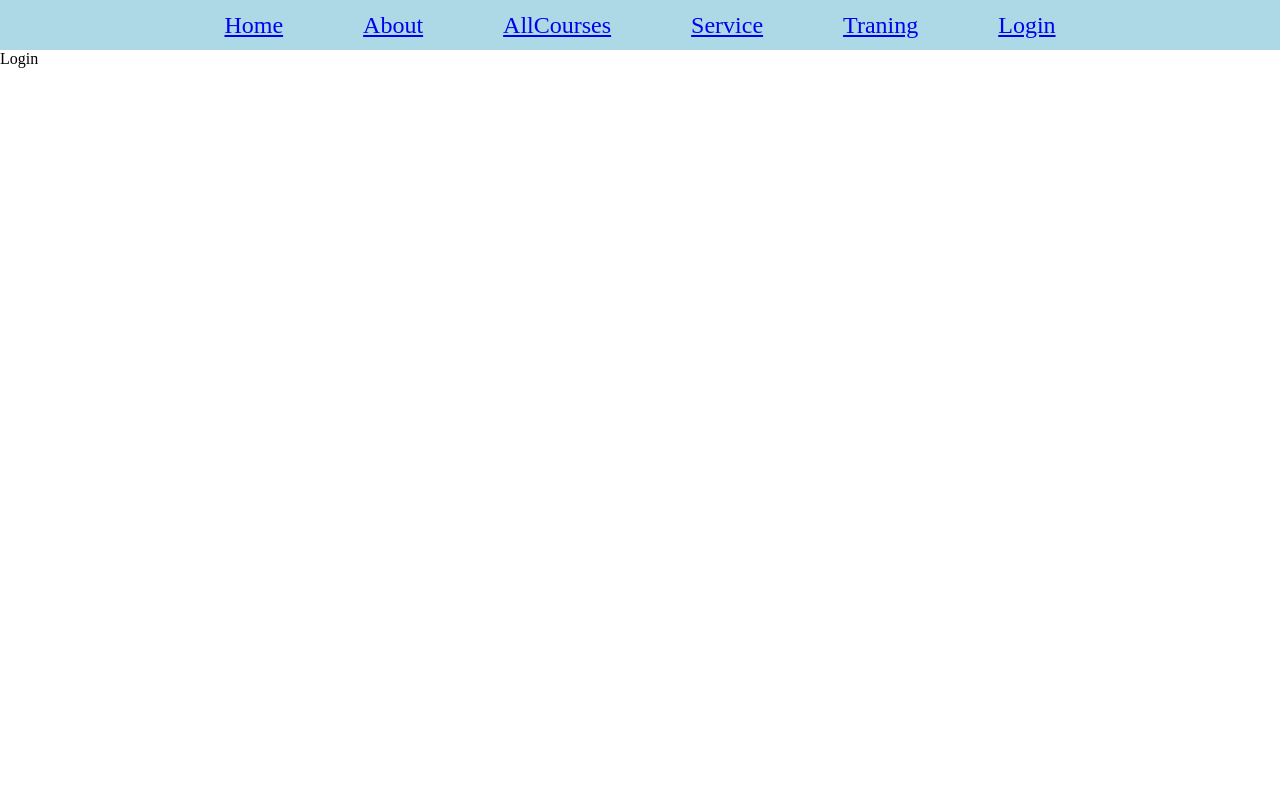
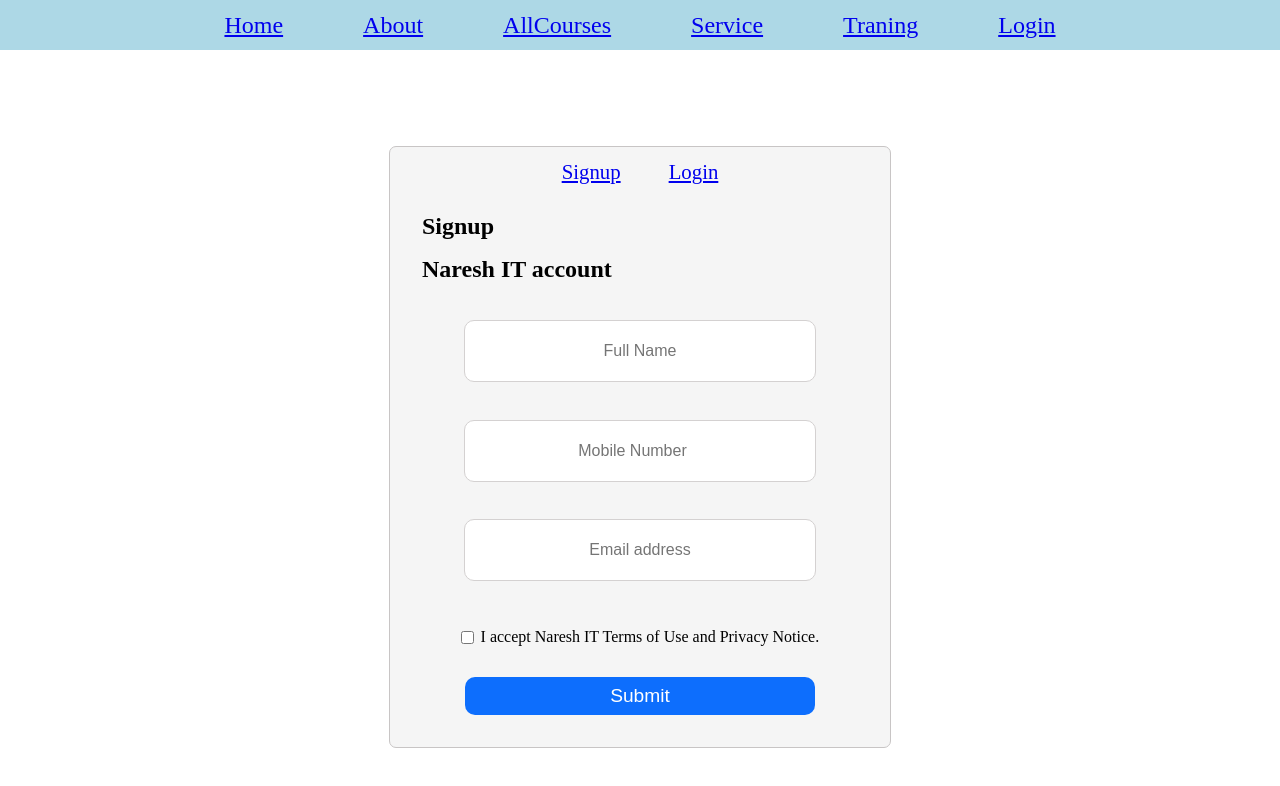
Before and after one commit to awasthi16/edtech-application, a React (Vite) app: page /Login in a window 1280 px wide. Shown: the top 786 px of the page. Built offline with nearby package versions, Linux system fonts and the light colour scheme.

Commit message:
updated login

```diff
--- /dev/null
+++ b/src/Login.css
@@ -0,0 +1,84 @@
+*{
+    padding: 0;
+    margin: 0;
+}
+.logsign{
+    width: 100%;
+    height: auto;
+    display: flex;
+    justify-content: center;
+    align-items: center;
+
+}
+.login{
+    width:500px;
+    height: 600px;
+    border: 1px solid rgb(200, 197, 197) ;
+    border-radius: 7px;
+    background-color: whitesmoke;
+    margin-top: 6rem;
+
+}
+.sl ul{width: 500px;
+    height: 50px;
+    list-style: none;
+    display: flex;
+    justify-content: center;
+    align-items: center;
+    color: black;
+    font-size: 1.3rem;
+    gap: 3rem;
+}
+h2{
+    margin-top: 1rem ;
+    gap: 0.55rem;
+    margin-left: 2rem;
+}
+.input{ display: flex;
+    justify-content: center;
+    align-items: center;
+    flex-direction: column;
+
+
+    input{
+        width: 350px;
+        height: 60px;
+        font-size: 1rem;
+       text-align: center;
+        margin-top: 2.34rem;
+        border-radius: 10px ;
+        border: 1px solid rgb(212, 209, 209);
+
+        flex-direction: column;
+    }
+}
+.checkbox{
+    width: 500px;
+    height: 30px;
+    gap: 0.42rem;
+    display: flex;
+    justify-content: center;
+    align-items: center;
+    margin-top: 2.55rem;
+}
+.button{   width: 100%;
+    height: 40px;
+    margin-top: 1.5rem;
+     display: flex;
+    justify-content: center;
+    align-items: center;
+
+
+    button{
+        width: 350px;
+        height: 38px;
+        cursor: pointer;
+        transition: all 0.3s ease;
+
+        border: none;
+        font-size: larger;
+        border-radius: 10px;
+    background-color: #0d6efd;
+    color: #ffffff;
+    }
+}
--- a/src/Login.jsx
+++ b/src/Login.jsx
@@ -1,8 +1,44 @@
 import React from 'react'
-
+import "./Login.css"
 const Login = () => {
   return (
-    <div>Login</div>
+    <div>
+
+      <div className="logsign">
+        <div className="login">
+            <div className="sl">
+                <ul>
+                <a href="/Signup"><li>Signup</li></a>
+                <a href="/Login"><li>Login</li></a>
+                </ul>
+            </div>
+            <h2>Signup</h2>
+            <h2>  Naresh IT account</h2>
+            <div className="input">
+                <input type="text" placeholder='Full Name' />
+                <input type="number" placeholder='Mobile Number' />
+                <input type="email" placeholder='Email address'/>
+            </div>
+            <div className="checkbox">
+            <input type="checkbox" placeholder='' />I accept Naresh IT Terms of Use and Privacy Notice.
+
+            </div>
+            <div className="button">
+
+                                    <button>  Submit</button>
+                                    </div>
+
+
+        </div>
+        </div>
+
+
+
+
+
+
+
+    </div>
   )
 }
 
```
